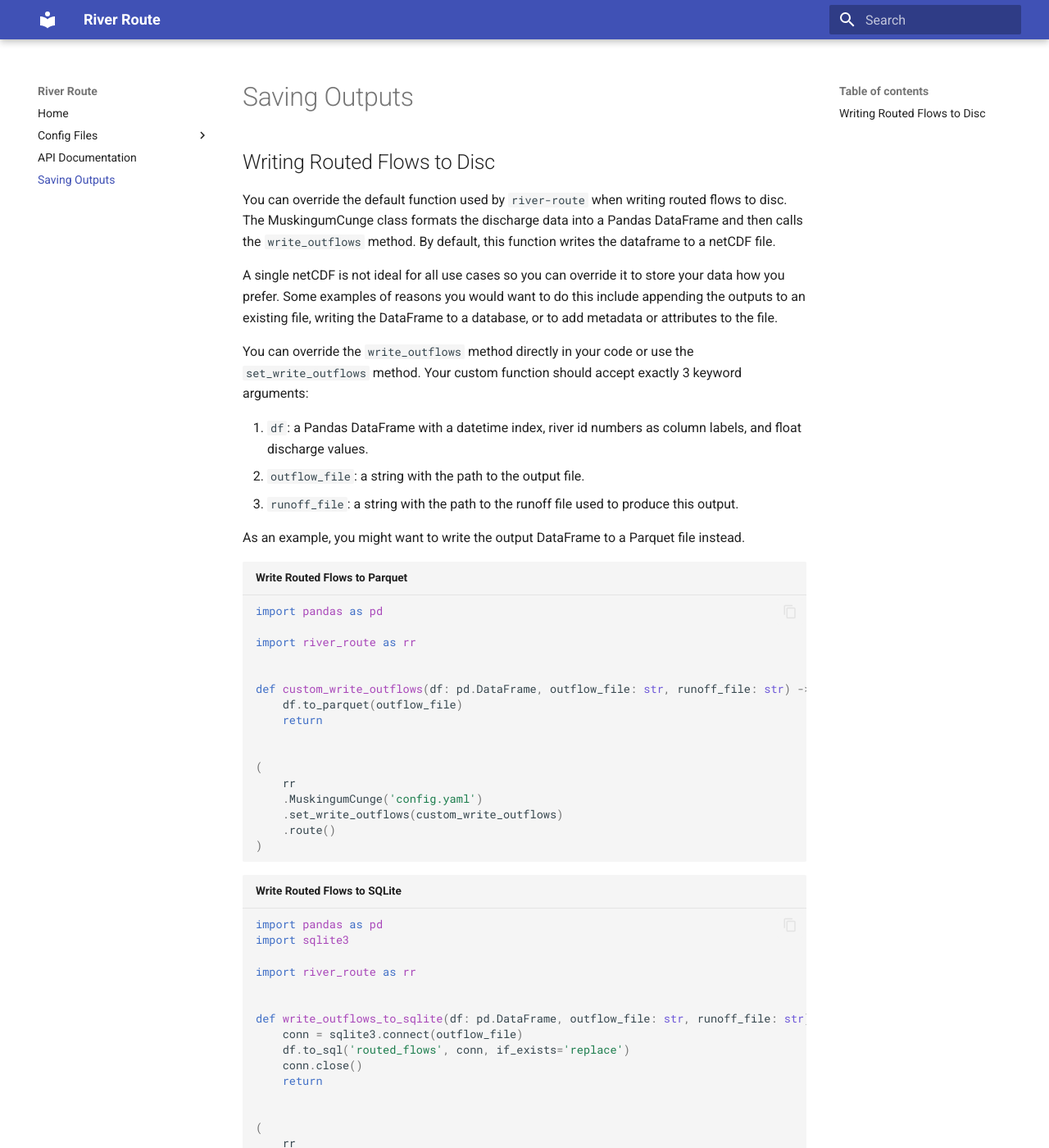
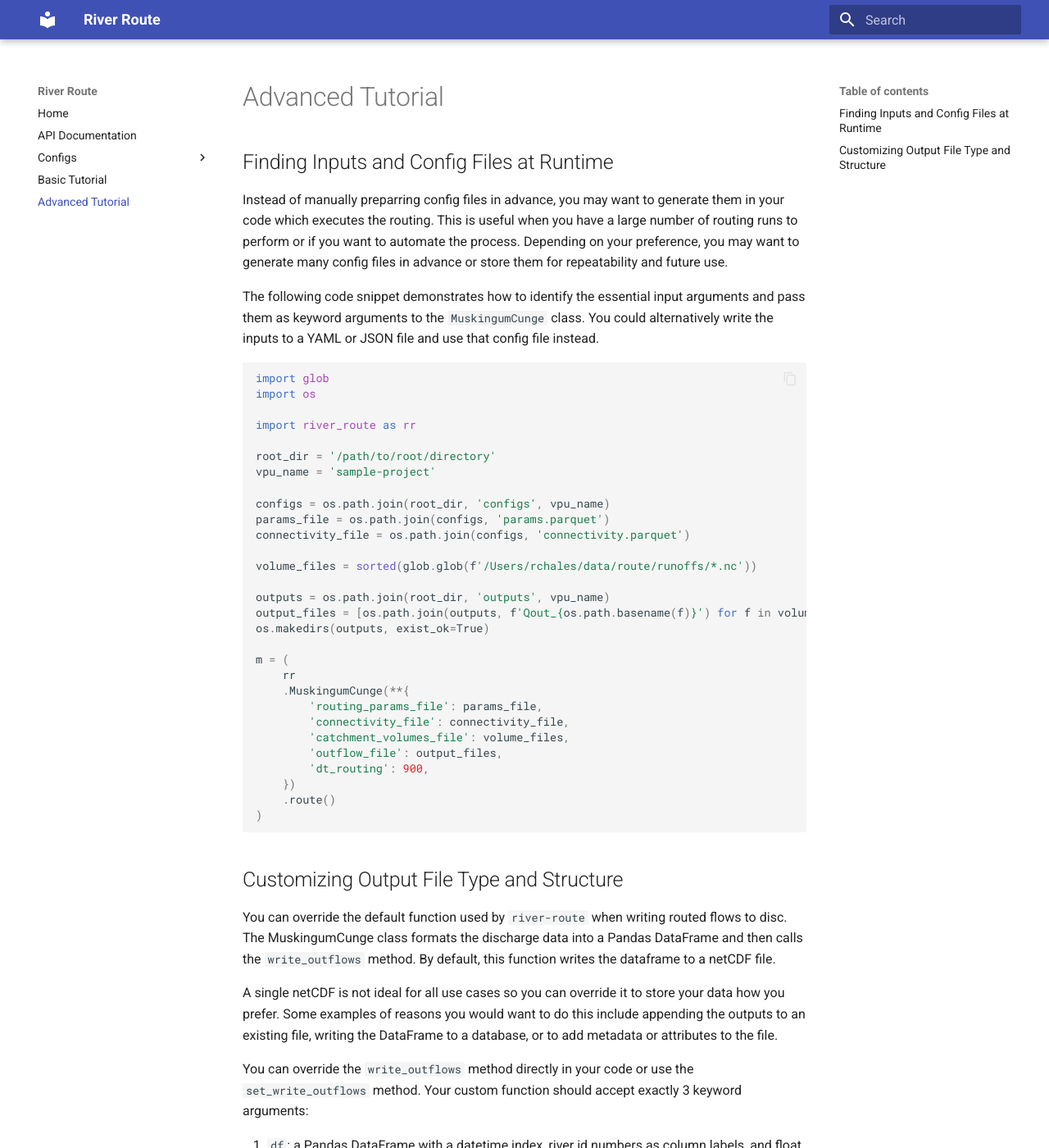
Before and after one commit to rileyhales/river-route, an MkDocs documentation site: the page built from docs/pages/tutorial-advanced.md, in a window 1280 px wide and 1400 px high. Shown: the whole window at 82% size. Built offline with MkDocs 1.6.1 and Material for MkDocs 9.7.7, drawn with Linux system fonts in a browser that asks for light colours.

Commit message:
consolidate into tutorial

````diff
--- a/docs/saving-outputs.md
+++ b/docs/pages/tutorial-advanced.md
@@ -1,4 +1,47 @@
-## Writing Routed Flows to Disc
+## Finding Inputs and Config Files at Runtime
+
+Instead of manually preparring config files in advance, you may want to generate them in your code which executes the
+routing. This is useful when you have a large number of routing runs to perform or if you want to automate the process.
+Depending on your preference, you may want to generate many config files in advance or store them for repeatability and
+future use.
+
+The following code snippet demonstrates how to identify the essential input arguments and pass them as keyword arguments
+to the `MuskingumCunge` class. You could alternatively write the inputs to a YAML or JSON file and use that config file
+instead.
+
+```python
+import glob
+import os
+
+import river_route as rr
+
+root_dir = '/path/to/root/directory'
+vpu_name = 'sample-project'
+
+configs = os.path.join(root_dir, 'configs', vpu_name)
+params_file = os.path.join(configs, 'params.parquet')
+connectivity_file = os.path.join(configs, 'connectivity.parquet')
+
+volume_files = sorted(glob.glob(f'/Users/rchales/data/route/runoffs/*.nc'))
+
+outputs = os.path.join(root_dir, 'outputs', vpu_name)
+output_files = [os.path.join(outputs, f'Qout_{os.path.basename(f)}') for f in volume_files]
+os.makedirs(outputs, exist_ok=True)
+
+m = (
+    rr
+    .MuskingumCunge(**{
+        'routing_params_file': params_file,
+        'connectivity_file': connectivity_file,
+        'catchment_volumes_file': volume_files,
+        'outflow_file': output_files,
+        'dt_routing': 900,
+    })
+    .route()
+)
+```
+
+## Customizing Output File Type and Structure
 
 You can override the default function used by `river-route` when writing routed flows to disc. The MuskingumCunge class
 formats the discharge data into a Pandas DataFrame and then calls the `write_outflows` method. By default, this function
--- a/mkdocs.yml
+++ b/mkdocs.yml
@@ -7,12 +7,13 @@ theme:
     - content.code.select
 nav:
   - Home: index.md
-  - Config Files:
-      - Config Options: configs/config-options.md
-      - Input & Output Files: configs/io-files.md
-      - Time Variables: configs/time-variables.md
-  - API Documentation: api.md
-  - Saving Outputs: saving-outputs.md
+  - API Documentation: pages/api.md
+  - Configs:
+      - Config File: pages/config-files.md
+      - Input/Output File Schemas: pages/io-file-schema.md
+      - Time Variables: pages/time-variables.md
+  - Basic Tutorial: pages/tutorial.md
+  - Advanced Tutorial: pages/tutorial-advanced.md
 plugins:
   - search
   - mkdocstrings
````
Also changed, not shown: docs/index.md (+5 -4 lines), docs/pages/config-files.md (renamed from docs/configs/config-options.md, +5 -5 lines), docs/pages/io-file-schema.md (renamed from docs/configs/io-files.md, +1 -1 lines), docs/pages/tutorial.md (added, +126 -0 lines), docs/pages/api.md (renamed from docs/api.md), docs/pages/time-variables.md (renamed from docs/configs/time-variables.md), docs/sample-files/config.yaml (renamed from docs/samples/configs-v0.15.0.yaml).
